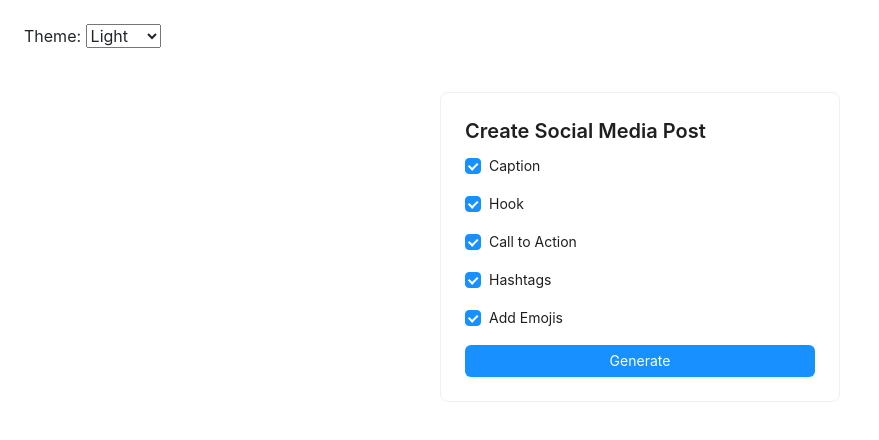
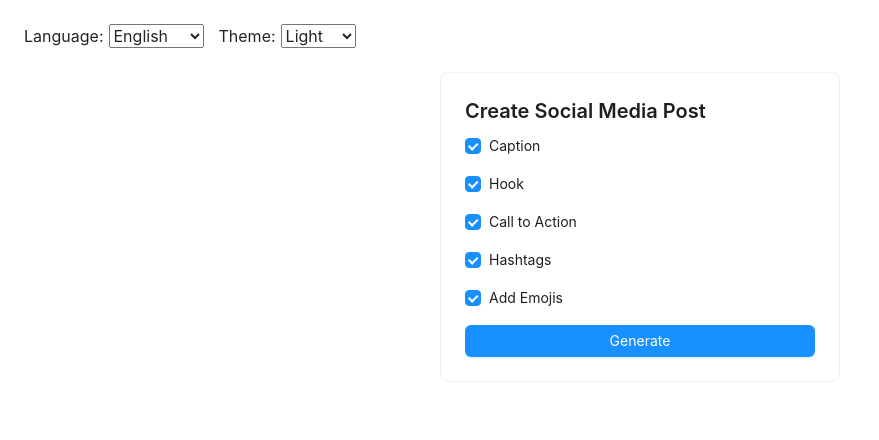
Before and after one commit to ster4runsneakers/ai-social-studio, a React (Create React App) app: page / in a window 1280 px wide. Shown: the top 440 px of the page, without its empty margins (0-879 px from the left). Built offline with nearby package versions, Linux system fonts and the light colour scheme.

Commit message:
Add language and theme translations to App component

```diff
--- a/src/App.js
+++ b/src/App.js
@@ -39,7 +39,31 @@ const themes = {
   },
 };
 
+const translations = {
+  en: {
+    language: "Language:",
+    theme: "Theme:",
+    themes: {
+      light: "Light",
+      dark: "Dark",
+      ocean: "Ocean",
+      sunset: "Sunset",
+    },
+  },
+  el: {
+    language: "Γλώσσα:",
+    theme: "Θέμα εμφάνισης:",
+    themes: {
+      light: "Φωτεινό",
+      dark: "Σκοτεινό",
+      ocean: "Ωκεανός",
+      sunset: "Δύση Ηλίου",
+    },
+  },
+};
+
 function App() {
+  const [lang, setLang] = useState("en");
   const [themeKey, setThemeKey] = useState("light");
 
   return (
@@ -50,15 +74,22 @@ function App() {
       }}
     >
       <div style={{ padding: 24, minHeight: "100vh", background: themes[themeKey].token.colorBgContainer || undefined }}>
-        <label style={{ marginBottom: 20, display: "inline-block" }}>
-          Theme:&nbsp;
-          <select value={themeKey} onChange={e => setThemeKey(e.target.value)}>
-            {Object.entries(themes).map(([key, t]) => (
-              <option value={key} key={key}>{t.name}</option>
+        <label style={{ marginRight: 15 }}>
+          {translations[lang].language}
+          <select value={lang} onChange={e => setLang(e.target.value)} style={{ marginLeft: 5 }}>
+            <option value="en">English</option>
+            <option value="el">Ελληνικά</option>
+          </select>
+        </label>
+        <label>
+          {translations[lang].theme}
+          <select value={themeKey} onChange={e => setThemeKey(e.target.value)} style={{ marginLeft: 5 }}>
+            {Object.entries(translations[lang].themes).map(([key, name]) => (
+              <option value={key} key={key}>{name}</option>
             ))}
           </select>
         </label>
-        <SocialPostCreatorAntD lang="en" />
+        <SocialPostCreatorAntD lang={lang} />
       </div>
     </ConfigProvider>
   );
```
